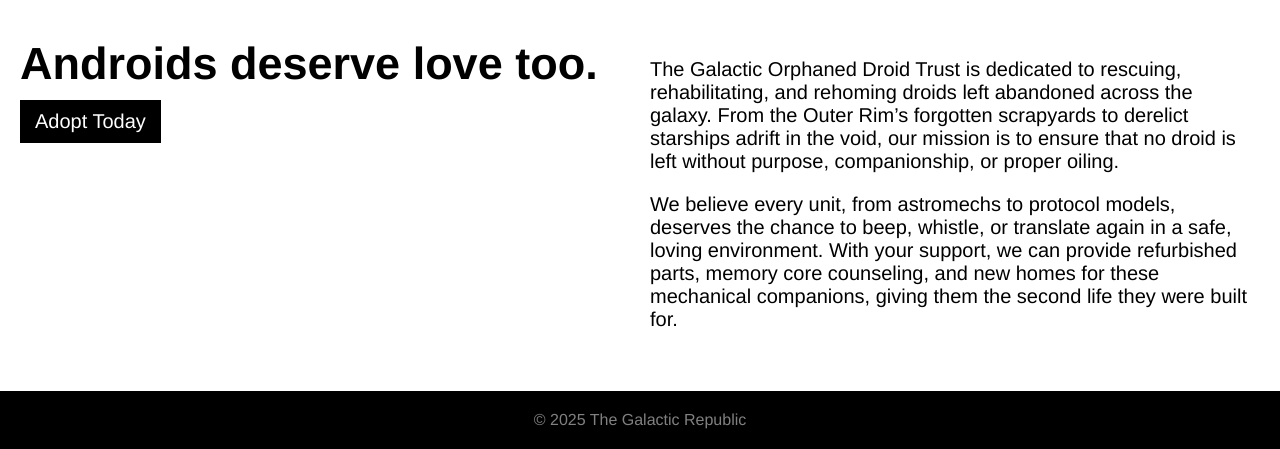
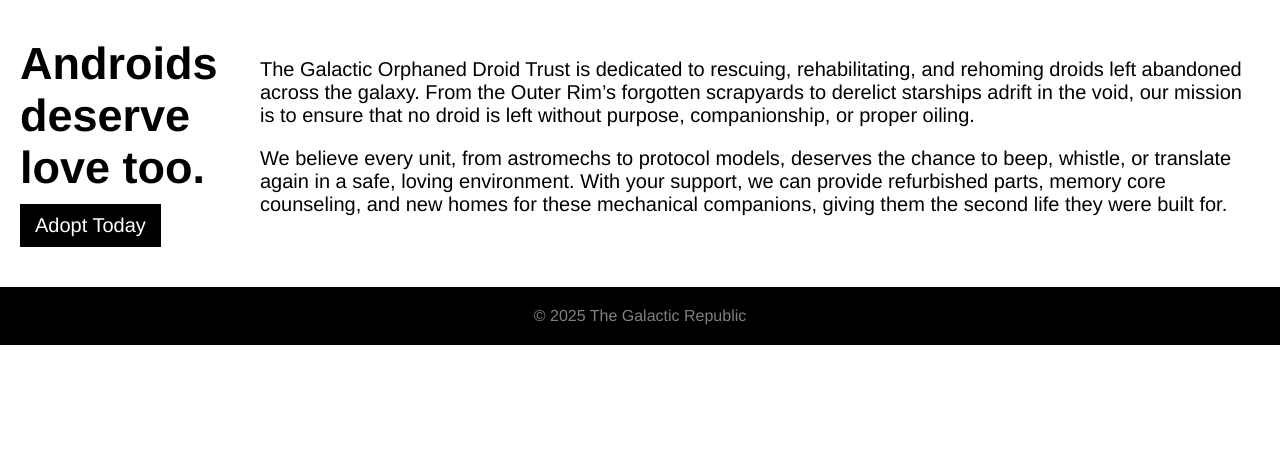
Before and after one commit to sturdivant/char-website-optimized, a plain HTML site: page index.html in a window 1280 px wide. Shown: the part 762-1211 px from the top of the page. After the commit the page ends 1107 px from the top, so only its background shows below. Drawn offline with Linux system fonts and the light colour scheme.

Commit message:
update 3

```diff
--- a/index.html
+++ b/index.html
@@ -21,7 +21,7 @@
         </section>
 
         <section class="section">
-            <div>
+            <div class="div">
                 <div class="second-one-liner">Androids deserve love too.</div>
                 <a class="vis-button" href="#adoption">Adopt Today</a>
             </div>
--- a/style.css
+++ b/style.css
@@ -55,7 +55,7 @@
     font-size: 20px;
 }
 
-.section div {
+.section .div {
     flex: 1;
 }
 
```
